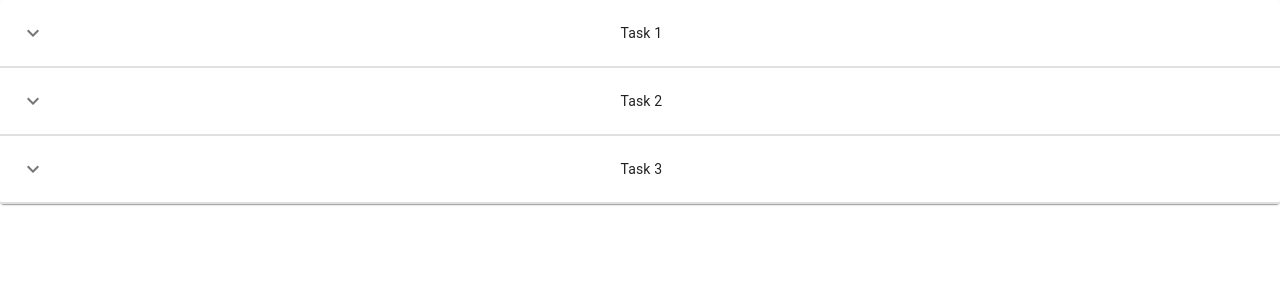
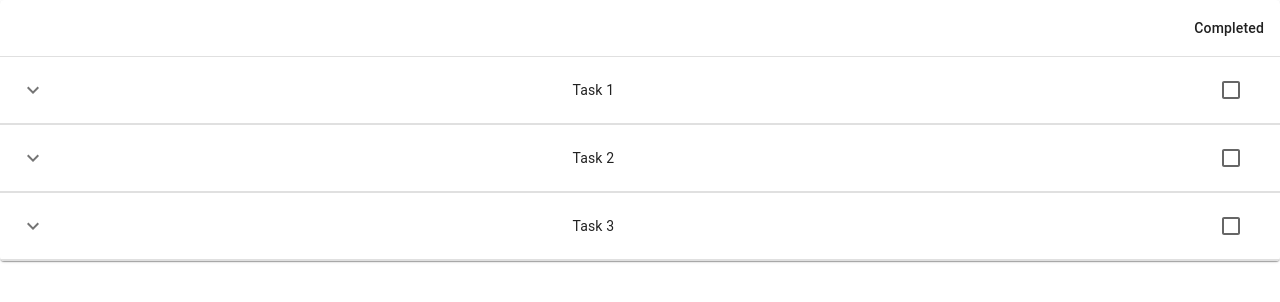
Before and after one commit to Dereje1/todo-hooks, a React (Create React App) app: page / in a window 1280 px wide. Shown: the top 302 px of the page. Built offline with nearby package versions, Linux system fonts and the light colour scheme; the HTML template or start-up script is replaced by a standard one.

Commit message:
add task completion checkbox

```diff
--- a/src/App.js
+++ b/src/App.js
@@ -1,11 +1,12 @@
 import './App.css';
-import React, { Fragment } from 'react';
+import React, { Fragment, useState } from 'react';
 import taskListStub from './taskliststub';
 /* MUI */
 import Box from '@mui/material/Box';
 import Collapse from '@mui/material/Collapse';
 import IconButton from '@mui/material/IconButton';
 import Table from '@mui/material/Table';
+import TableHead from '@mui/material/TableHead';
 import TableBody from '@mui/material/TableBody';
 import TableCell from '@mui/material/TableCell';
 import TableContainer from '@mui/material/TableContainer';
@@ -13,10 +14,11 @@ import TableRow from '@mui/material/TableRow';
 import Paper from '@mui/material/Paper';
 import KeyboardArrowDownIcon from '@mui/icons-material/KeyboardArrowDown';
 import KeyboardArrowUpIcon from '@mui/icons-material/KeyboardArrowUp';
+import Checkbox from '@mui/material/Checkbox';
 
 function Row(props) {
-  const { row } = props;
-  const [open, setOpen] = React.useState(false);
+  const { row, onCompleteTask } = props;
+  const [open, setOpen] = useState(false);
   return (
     <Fragment>
       <TableRow sx={{ '& > *': { borderBottom: 'unset' } }}>
@@ -32,10 +34,17 @@ function Row(props) {
         <TableCell component="th" scope="row">
           {row.name}
         </TableCell>
-        {/* <TableCell align="right">{row.calories}</TableCell>
-        <TableCell align="right">{row.fat}</TableCell>
-        <TableCell align="right">{row.carbs}</TableCell>
-        <TableCell align="right">{row.protein}</TableCell> */}
+        <TableCell padding="checkbox" align='center'>
+          <Checkbox
+            color="primary"
+            checked={row.completed}
+            onChange={onCompleteTask}
+            inputProps={{
+              'aria-label': 'mark complete',
+            }}
+            id={row.id}
+          />
+        </TableCell>
       </TableRow>
       <TableRow>
         <TableCell style={{ paddingBottom: 0, paddingTop: 0 }} colSpan={6}>
@@ -50,16 +59,40 @@ function Row(props) {
   );
 }
 
-const App = () => (
+const App = () => {
+  const [tasks, setTasks] = useState(taskListStub);
+  const handleTaskCompletion = ({ target: { id } }) => {
+    const updatedTasks = tasks.map(task => {
+      if (task.id === id) {
+        return {
+          ...task,
+          completed: !task.completed
+        }
+      }
+      return task
+    })
+    setTasks(updatedTasks);
+  }
+  return (
     <TableContainer component={Paper}>
       <Table aria-label="collapsible table">
+        <TableHead>
+          <TableRow>
+            <TableCell />
+            <TableCell />
+            <TableCell >Completed</TableCell>
+          </TableRow>
+        </TableHead>
         <TableBody>
-        {taskListStub.map((row) => (
-          <Row key={row.name} row={row} />
+          {tasks.map((task) => (
+            <Row key={task.name} row={task} onCompleteTask={handleTaskCompletion} />
           ))}
         </TableBody>
       </Table>
     </TableContainer>
   )
+}
+
+
 
 export default App;
--- a/src/taskliststub.js
+++ b/src/taskliststub.js
@@ -1,15 +1,18 @@
 const taskListStub = [
     {
+        id: "1",
         name: "Task 1",
         completed: false,
         description: "This is task # 1"
     },
     {
+        id: "2",
         name: "Task 2",
         completed: false,
         description: "This is task # 2"
     },
     {
+        id: "3",
         name: "Task 3",
         completed: false,
         description: "This is task # 3"
```
Lines whose indentation alone changed are shown as unchanged.
